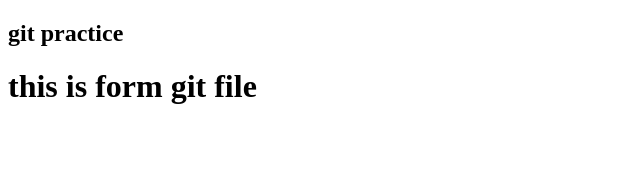
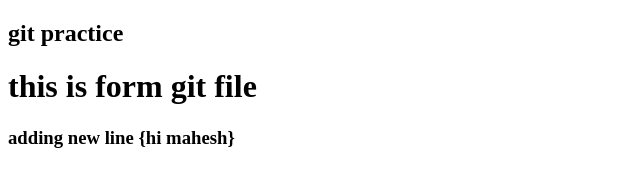
Before and after one commit to sureshsangineedi/day01_1, a plain HTML site: page index.html in a window 1280 px wide. Shown: the whole page, without its empty margins (0-640 px from the left). Drawn offline with Linux system fonts and the light colour scheme.

Commit message:
update v1

```diff
--- a/index.html
+++ b/index.html
@@ -8,6 +8,7 @@
 <body>
     <h2>git practice</h2>
     <h1>this is form git file </h1>
+    <h3>adding new line {hi mahesh}</h3>
 
 </body>
 </html>
```
